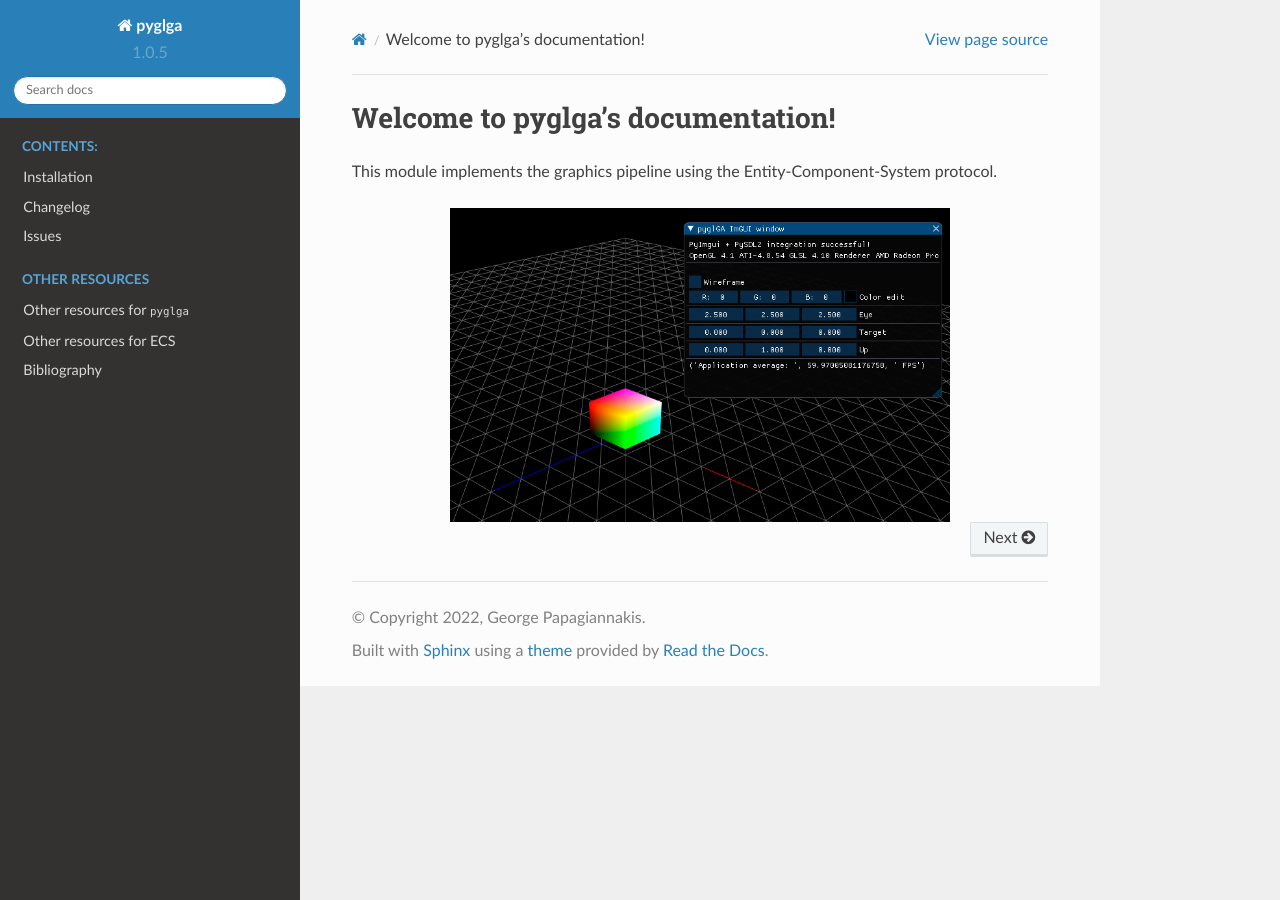
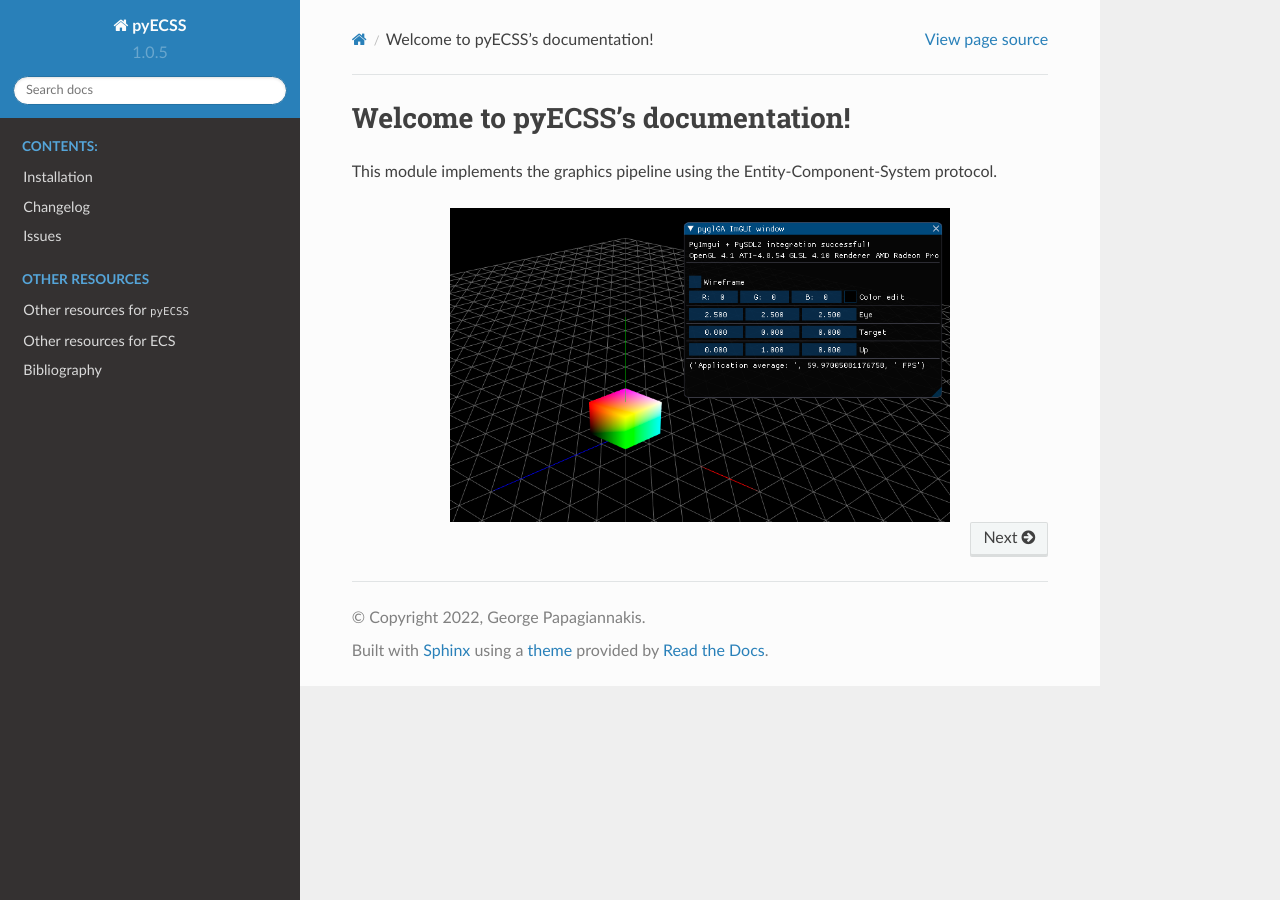
Before and after one commit to papagiannakis/pyECSS, a Sphinx documentation site: the page built from docs/index.rst, in a window 1280 px wide. Built offline with Sphinx 7.4.7 and the Read the Docs theme 2.0.0, drawn with Linux system fonts in a browser that asks for light colours; the version number is read from the project's files by our own code.

Commit message:
Fix more rtd problems

```diff
--- a/docs/conf.py
+++ b/docs/conf.py
@@ -10,14 +10,14 @@
 import os
 import sphinx_rtd_theme
 
-from pyglGA import __version__
+from pyECSS import __version__
 
 # The short X.Y version.
 version = __version__
 # The full version, including alpha/beta/rc tags.
 release = __version__
 
-project = 'pyglga'
+project = 'pyECSS'
 copyright = '2022, George Papagiannakis'
 author = 'George Papagiannakis'
 
@@ -136,4 +136,4 @@
 #html_file_suffix = None
 
 # Output file base name for HTML help builder.
-htmlhelp_basename = 'pyglgaDoc'
+htmlhelp_basename = 'pyECSSDoc'
--- a/docs/index.rst
+++ b/docs/index.rst
@@ -3,7 +3,7 @@
    You can adapt this file completely to your liking, but it should at least
    contain the root `toctree` directive.
 
-Welcome to pyglga's documentation!
+Welcome to pyECSS's documentation!
 ==================================
 
 This module implements the graphics pipeline using
--- a/docs/resources.rst
+++ b/docs/resources.rst
@@ -1,4 +1,4 @@
-Other resources for ``pyglga``
+Other resources for ``pyECSS``
 --------------------------------
 
 .. warning::
```
